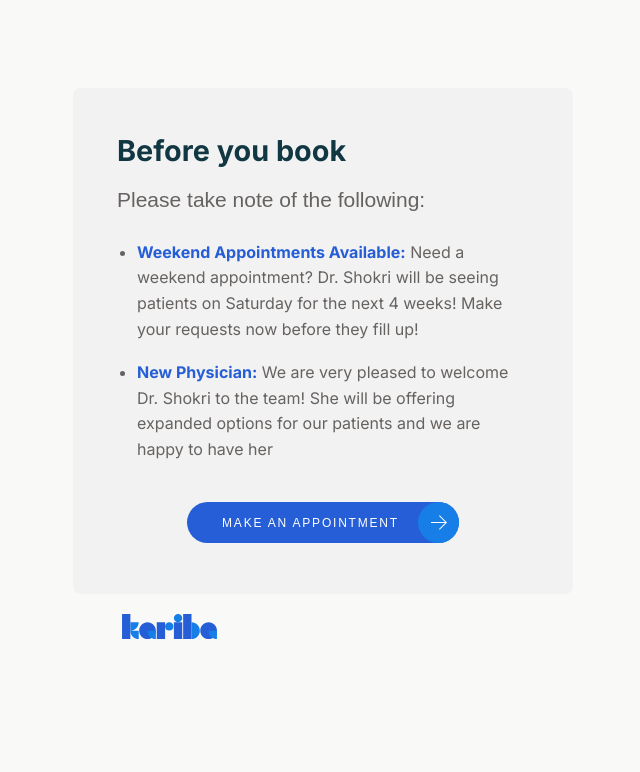
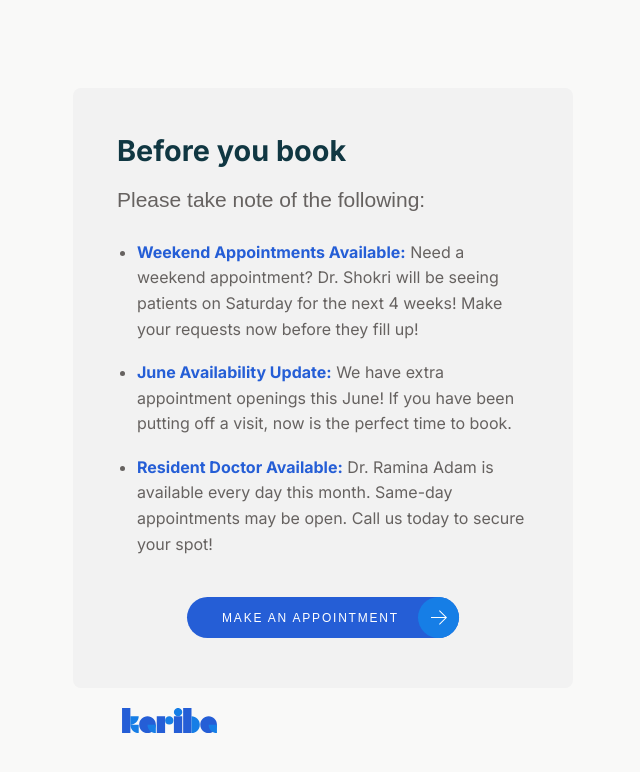
Before and after one commit to karibahealth/kariba, a website: page before_booking.html in a window 1280 px wide. Shown: the whole page, without its empty margins (317-957 px from the left). Drawn offline with Linux system fonts and the light colour scheme.

Commit message:
Update before_booking.html
June availability and Ramina update!

```diff
--- a/before_booking.html
+++ b/before_booking.html
@@ -161,10 +161,15 @@
             "Need a weekend appointment? Dr. Shokri will be seeing patients on Saturday for the next 4 weeks! Make your requests now before they fill up!"
         },
         {
-          title: "New Physician",
+          title: "June Availability Update",
           text:
-            "We are very pleased to welcome Dr. Shokri to the team! She will be offering expanded options for our patients and we are happy to have her"
-        }
+            "We have extra appointment openings this June! If you have been putting off a visit, now is the perfect time to book."
+        },
+        {
+          title: "Resident Doctor Available",
+          text:
+            "Dr. Ramina Adam is available every day this month. Same-day appointments may be open. Call us today to secure your spot!"
+        },
 
 
       ];
```
